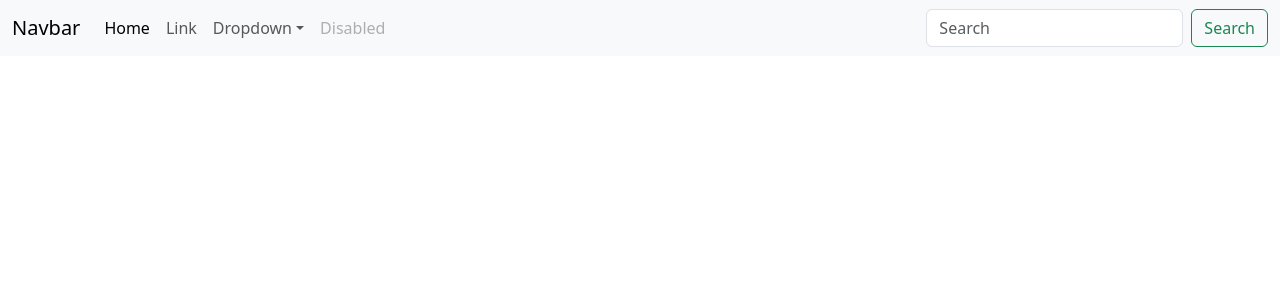
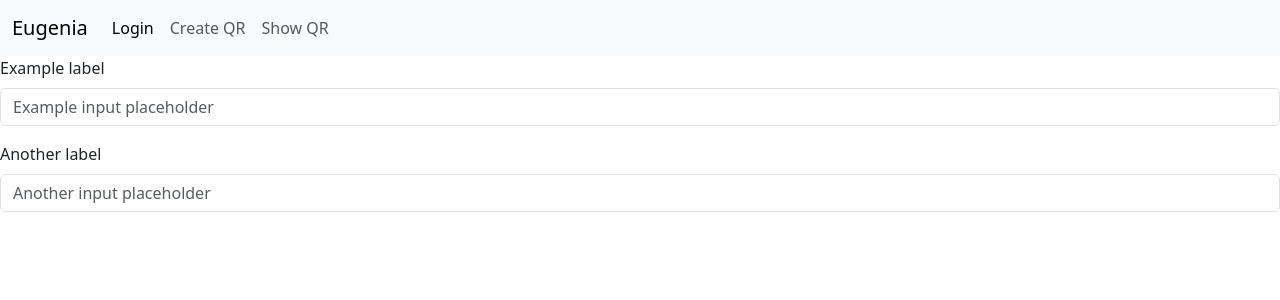
Before and after one commit to joseluisjimagui/EugeniaQR, a React (Create React App) app in the folder frontend/: page /login in a window 1280 px wide. Shown: the top 300 px of the page. Built offline with nearby package versions, Linux system fonts and the light colour scheme.

Commit message:
Add react router

```diff
--- a/frontend/package.json
+++ b/frontend/package.json
@@ -9,6 +9,7 @@
     "bootstrap": "^5.3.1",
     "react": "^18.2.0",
     "react-dom": "^18.2.0",
+    "react-router-dom": "^6.15.0",
     "react-scripts": "5.0.1",
     "web-vitals": "^2.1.4"
   },
--- a/frontend/src/App.js
+++ b/frontend/src/App.js
@@ -1,11 +1,20 @@
 import './../node_modules/bootstrap/dist/css/bootstrap.min.css'
 import './App.css';
 import Header from './components/Header'
+import Login from './components/Login'
+import { BrowserRouter, Routes, Route } from "react-router-dom";
 
 function App() {
   return (
     <div>
       <Header />
+      <BrowserRouter>
+      <Routes>
+        <Route path="/login" element={<Login />}/>
+
+      </Routes>
+    </BrowserRouter>
+
     </div>
   );
 }
--- a/frontend/src/components/Header.js
+++ b/frontend/src/components/Header.js
@@ -6,37 +6,23 @@ export default class Header extends Component {
             <div>
                 <nav class="navbar navbar-expand-lg bg-body-tertiary">
                     <div class="container-fluid">
-                        <a class="navbar-brand" href="#">Navbar</a>
+                        <a class="navbar-brand" href="#">Eugenia</a>
                         <button class="navbar-toggler" type="button" data-bs-toggle="collapse" data-bs-target="#navbarSupportedContent" aria-controls="navbarSupportedContent" aria-expanded="false" aria-label="Toggle navigation">
                             <span class="navbar-toggler-icon"></span>
                         </button>
                         <div class="collapse navbar-collapse" id="navbarSupportedContent">
                             <ul class="navbar-nav me-auto mb-2 mb-lg-0">
                                 <li class="nav-item">
-                                    <a class="nav-link active" aria-current="page" href="#">Home</a>
+                                    <a class="nav-link active" aria-current="page" href="#">Login</a>
                                 </li>
                                 <li class="nav-item">
-                                    <a class="nav-link" href="#">Link</a>
-                                </li>
-                                <li class="nav-item dropdown">
-                                    <a class="nav-link dropdown-toggle" href="#" role="button" data-bs-toggle="dropdown" aria-expanded="false">
-                                        Dropdown
-                                    </a>
-                                    <ul class="dropdown-menu">
-                                        <li><a class="dropdown-item" href="#">Action</a></li>
-                                        <li><a class="dropdown-item" href="#">Another action</a></li>
-                                        <li><hr class="dropdown-divider"/></li>
-                                        <li><a class="dropdown-item" href="#">Something else here</a></li>
-                                    </ul>
+                                    <a class="nav-link" href="#">Create QR</a>
                                 </li>
                                 <li class="nav-item">
-                                    <a class="nav-link disabled" aria-disabled="true">Disabled</a>
+                                    <a class="nav-link" href="#">Show QR</a>
                                 </li>
+
                             </ul>
-                            <form class="d-flex" role="search">
-                                <input class="form-control me-2" type="search" placeholder="Search" aria-label="Search"/>
-                                    <button class="btn btn-outline-success" type="submit">Search</button>
-                            </form>
                         </div>
                     </div>
                 </nav>
--- /dev/null
+++ b/frontend/src/components/Login.js
@@ -0,0 +1,18 @@
+import React, { Component } from 'react'
+
+export default class Login extends Component {
+    render() {
+        return (
+            <div>
+                <div class="mb-3">
+                    <label for="formGroupExampleInput" class="form-label">Example label</label>
+                    <input type="text" class="form-control" id="formGroupExampleInput" placeholder="Example input placeholder"/>
+                </div>
+                <div class="mb-3">
+                    <label for="formGroupExampleInput2" class="form-label">Another label</label>
+                    <input type="text" class="form-control" id="formGroupExampleInput2" placeholder="Another input placeholder"/>
+                </div>
+            </div>
+        )
+    }
+}
```
Also changed, not shown: 1 other file (tests, documents, lock files or other folders).
